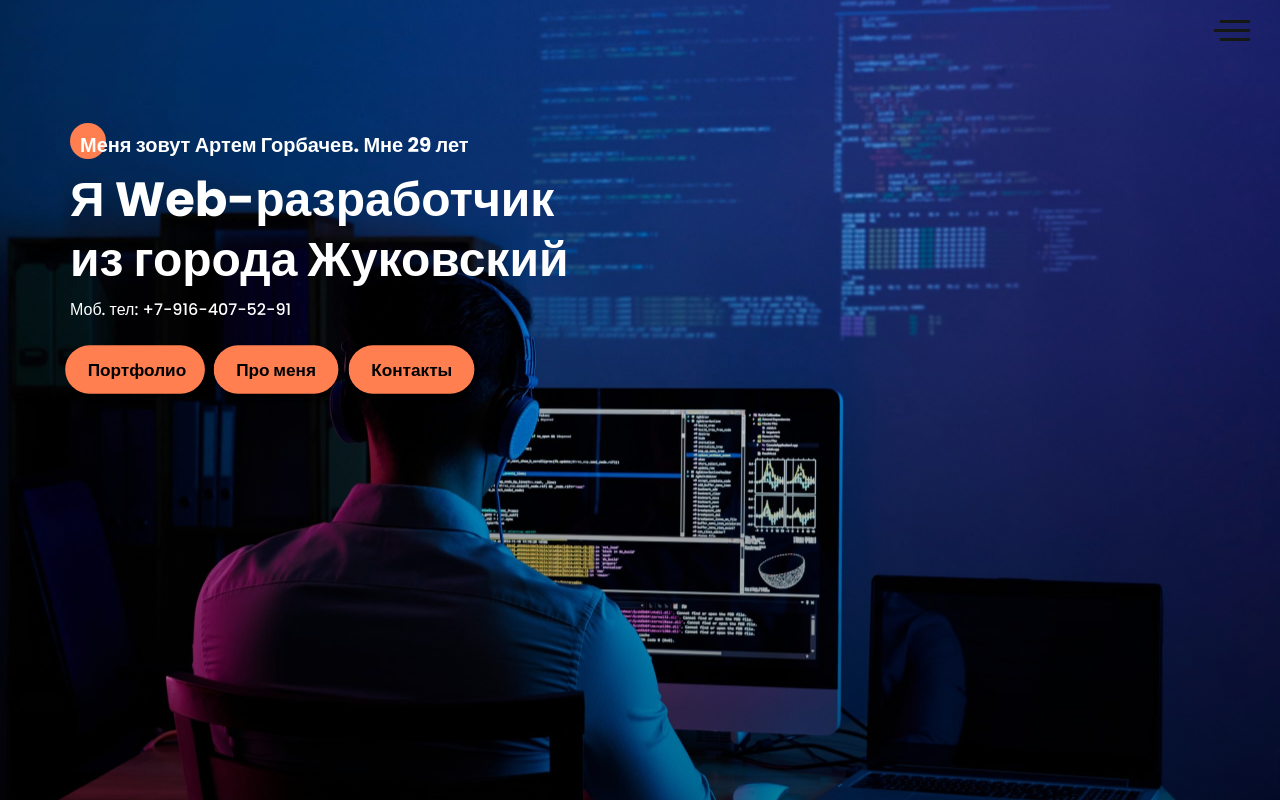
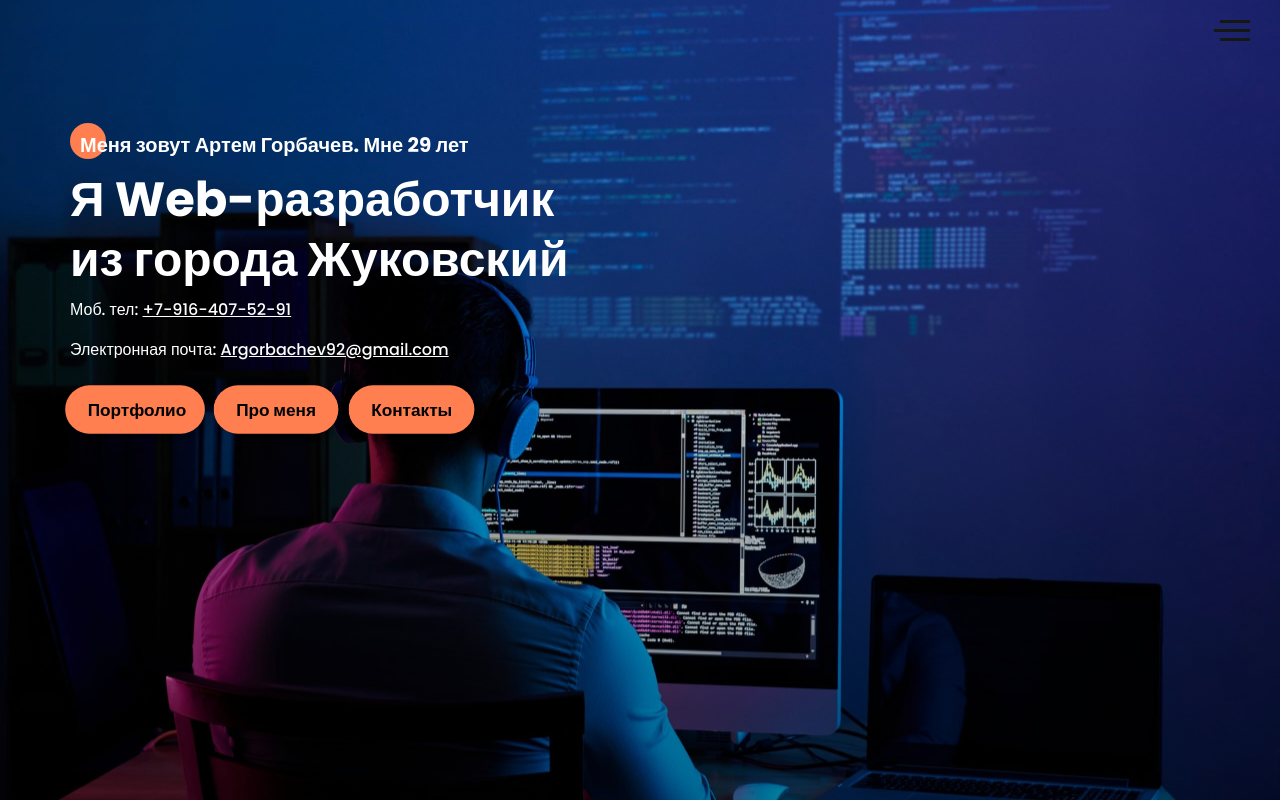
Before and after one commit to Artgorbachev92/Artgorbachev92.github.io, a plain HTML site: page index.html in a window 1280 px wide. Shown: the top 802 px of the page. Drawn offline with Linux system fonts and the light colour scheme; files whose address does not match are found by name.

Commit message:
Other corrections

```diff
--- a/index.html
+++ b/index.html
@@ -118,9 +118,8 @@
             <div class="promo__inner">
                 <div class="title title_fz20 promo__subtitle">Меня зовут Артем Горбачев. Мне 29 лет</div>
                 <h1 class="title title_fz48 promo__title">Я Web-разработчик из города Жуковский</h1>
-                <span>
-                    <a href=”tel:+79164075291”>Моб. тел: +7-916-407-52-91</a>
-                </span>
+                <p>Моб. тел: <a href=”tel:+79164075291”> +7-916-407-52-91</a></p>
+                <p>Электронная почта: <a href="mailto:Argorbachev92@gmail.com">Argorbachev92@gmail.com</a></p>
 
             </div>
             <div class="promo__btns">
--- a/sass/blocks/_promo.scss
+++ b/sass/blocks/_promo.scss
@@ -56,12 +56,13 @@
     //     background: linear-gradient(to top, rgba(0, 0, 0, 0.85), transparent);
     //     z-index: 1;
     // }
-    span{
+    p{
         font-size: 16px;
         position: relative;
         z-index:100;
+        color: white;
         a{
-            text-decoration: none;
+            text-decoration: underline;
             color: white;
         }
     }
```
Also changed, not shown: css/style.min.css.
